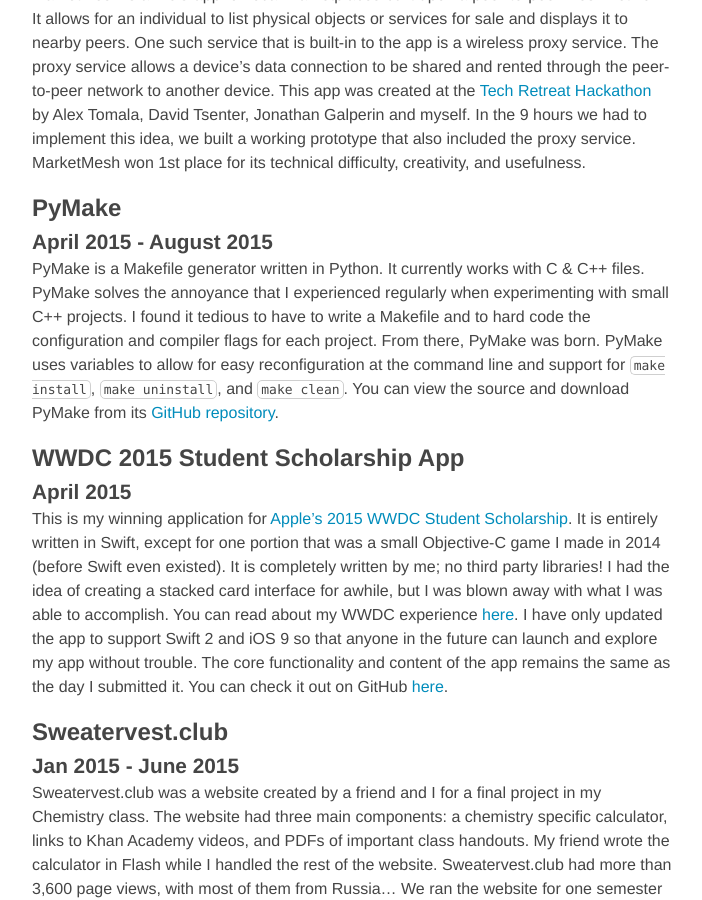
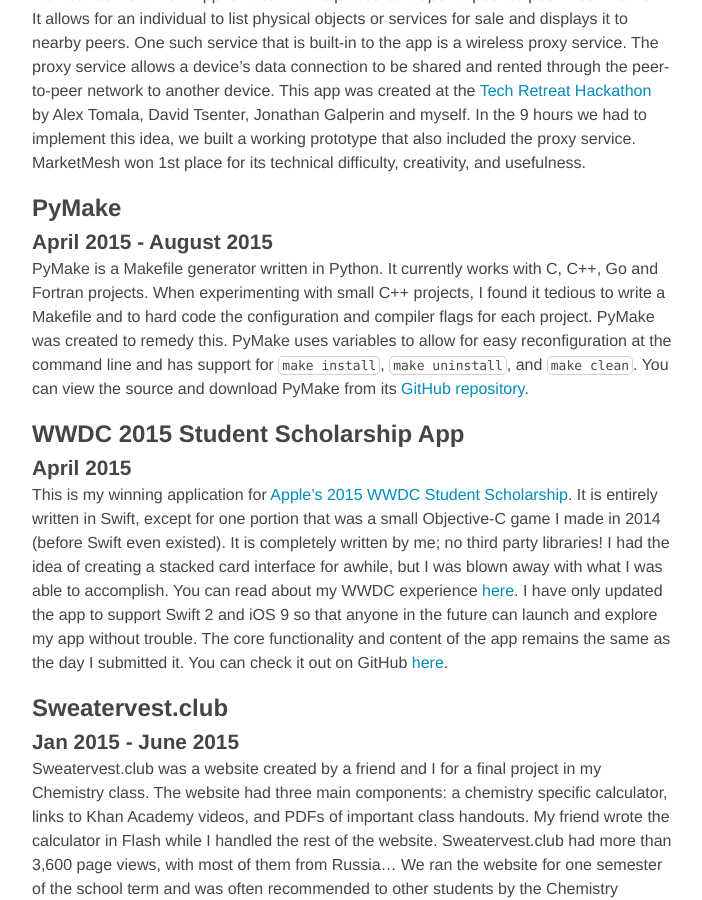
Before and after one commit to Melinysh/melinysh.github.io, a Jekyll site: the page built from projects.md, in a window 1280 px wide and 900 px high, scrolled down 664 px. Shown: the whole window, without its empty margins (288-990 px from the left). Built offline with Jekyll 4.4.1, drawn with Linux system fonts in a browser that asks for light colours; nearby versions of some CDN libraries; Markdown is read by kramdown in place of the engine named in the settings.

Commit message:
Updated to reflect changes in PyMake 0.2

```diff
--- a/projects.md
+++ b/projects.md
@@ -11,7 +11,7 @@
 
 ## PyMake
 ### April 2015 - August 2015
-PyMake is a Makefile generator written in Python. It currently works with C & C++ files. PyMake solves the annoyance that I experienced regularly when experimenting with small C++ projects. I found it tedious to have to write a Makefile and to hard code the configuration and compiler flags for each project. From there, PyMake was born. PyMake uses variables to allow for easy reconfiguration at the command line and support for `make install`, `make uninstall`, and `make clean`. You can view the source and download PyMake from its [GitHub repository](https://github.com/Melinysh/PyMake).
+PyMake is a Makefile generator written in Python. It currently works with C, C++, Go and Fortran projects. When experimenting with small C++ projects, I found it tedious to write a Makefile and to hard code the configuration and compiler flags for each project. PyMake was created to remedy this. PyMake uses variables to allow for easy reconfiguration at the command line and has support for `make install`, `make uninstall`, and `make clean`. You can view the source and download PyMake from its [GitHub repository](https://github.com/Melinysh/PyMake).
 
 ## WWDC 2015 Student Scholarship App
 ### April 2015
```
